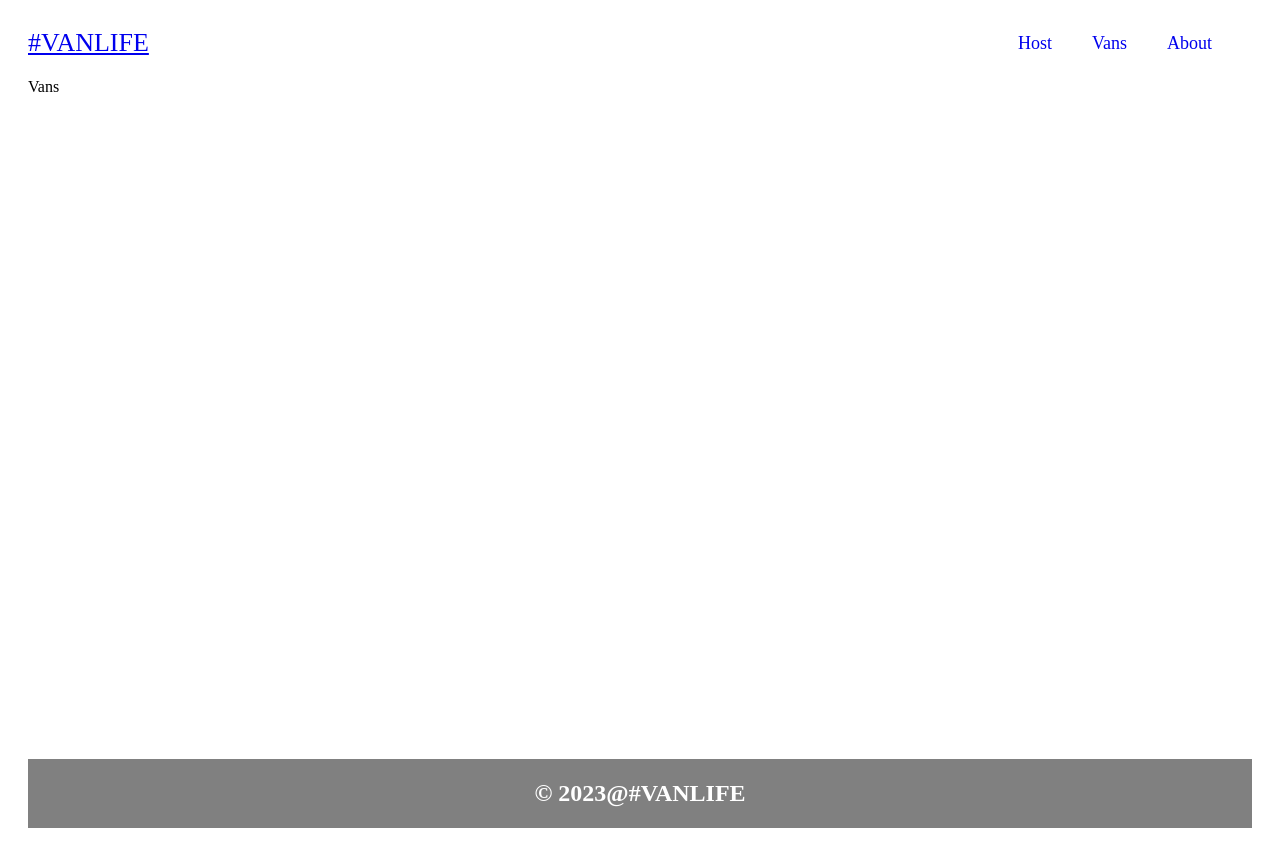
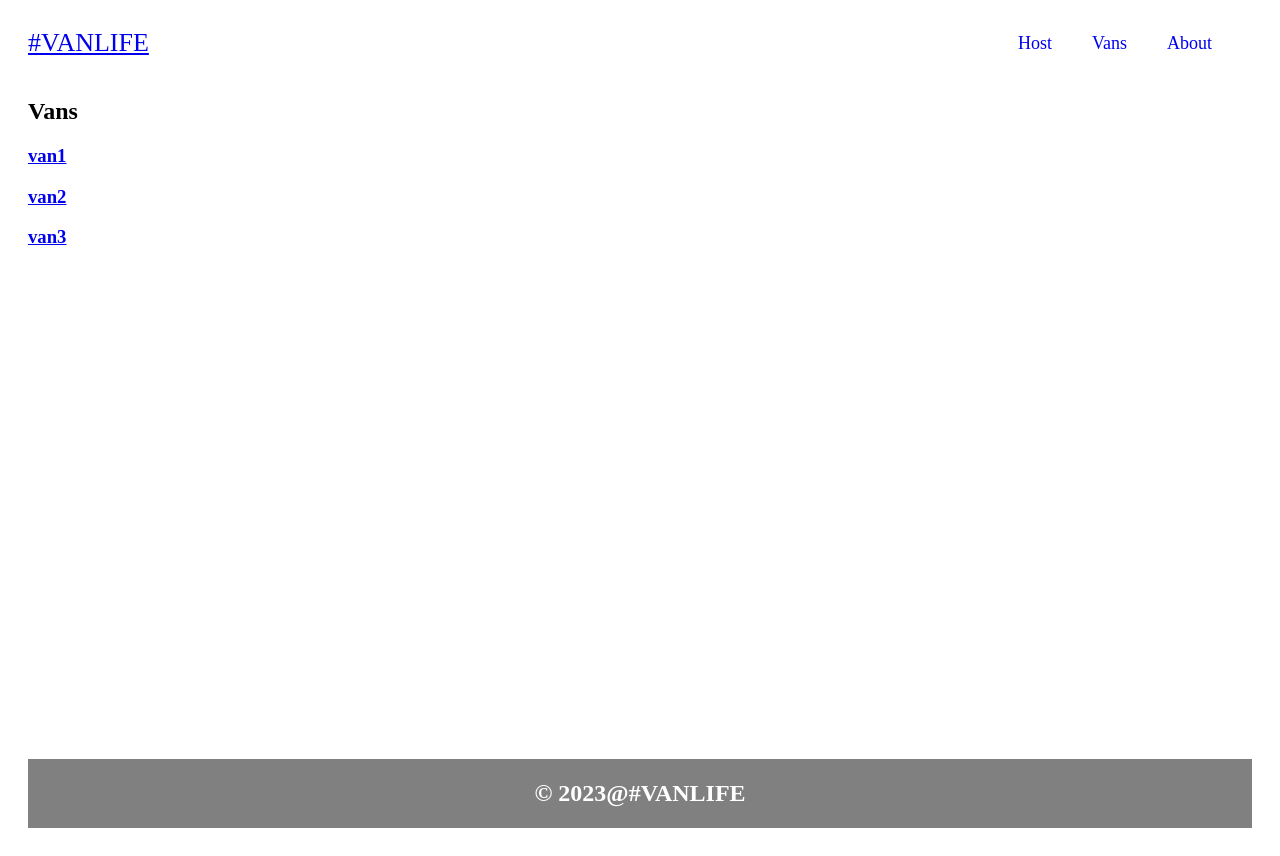
Before and after one commit to SagarMainali/react-router, a React (Vite) app: page /vans in a window 1280 px wide. Built offline with nearby package versions, Linux system fonts and the light colour scheme.

Commit message:
van details page added

```diff
--- a/src/App.tsx
+++ b/src/App.tsx
@@ -4,6 +4,7 @@ import About from './Pages/About'
 import Layout from './Components/Layout'
 import Host from './Pages/Host'
 import Vans from './Pages/Vans'
+import VanDetails from './Pages/VanDetails'
 
 const App = () => {
 
@@ -14,6 +15,7 @@ const App = () => {
                          <Route index element={<Home />} />
                          <Route path="host" element={<Host />} />
                          <Route path="vans" element={<Vans />} />
+                         <Route path="vans/:id" element={<VanDetails />} />
                          <Route path="about" element={<About />} />
                     </Route>
                </Routes>
--- /dev/null
+++ b/src/Pages/VanDetails.tsx
@@ -0,0 +1,8 @@
+
+function VanDetails() {
+     return (
+          <h2>Van Details Page</h2>
+     )
+}
+
+export default VanDetails
--- a/src/Pages/Vans.tsx
+++ b/src/Pages/Vans.tsx
@@ -1,8 +1,14 @@
+import { NavLink } from "react-router-dom"
 
 function Vans() {
-  return (
-    <div>Vans</div>
-  )
+     return (
+          <div>
+               <h2>Vans</h2>
+               <NavLink to='/vans/:id'><h3>van1</h3></NavLink>
+               <NavLink to='/vans/:id'><h3>van2</h3></NavLink>
+               <NavLink to='/vans/:id'><h3>van3</h3></NavLink>
+          </div>
+     )
 }
 
 export default Vans
```
Also changed, not shown: src/Pages/Details.tsx (deleted, +0 -15 lines).
